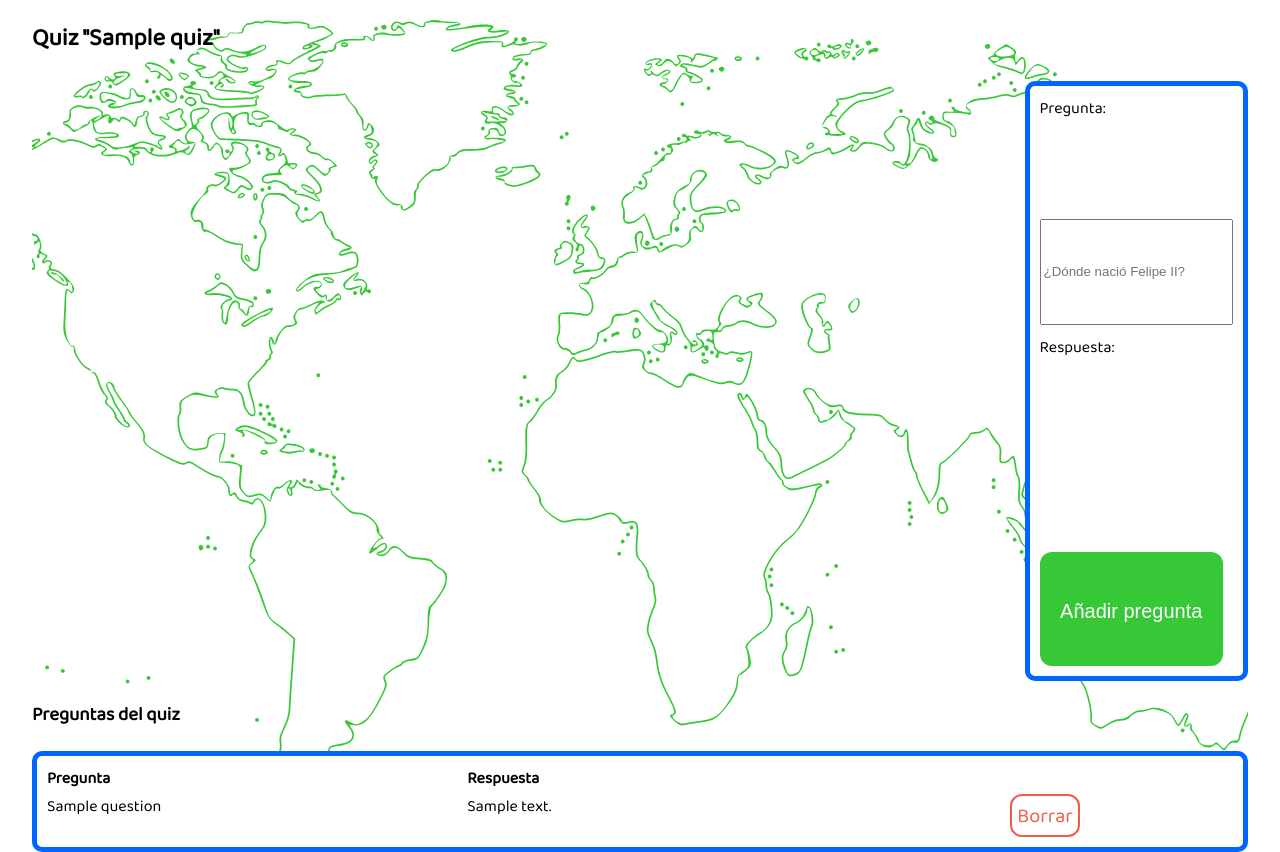
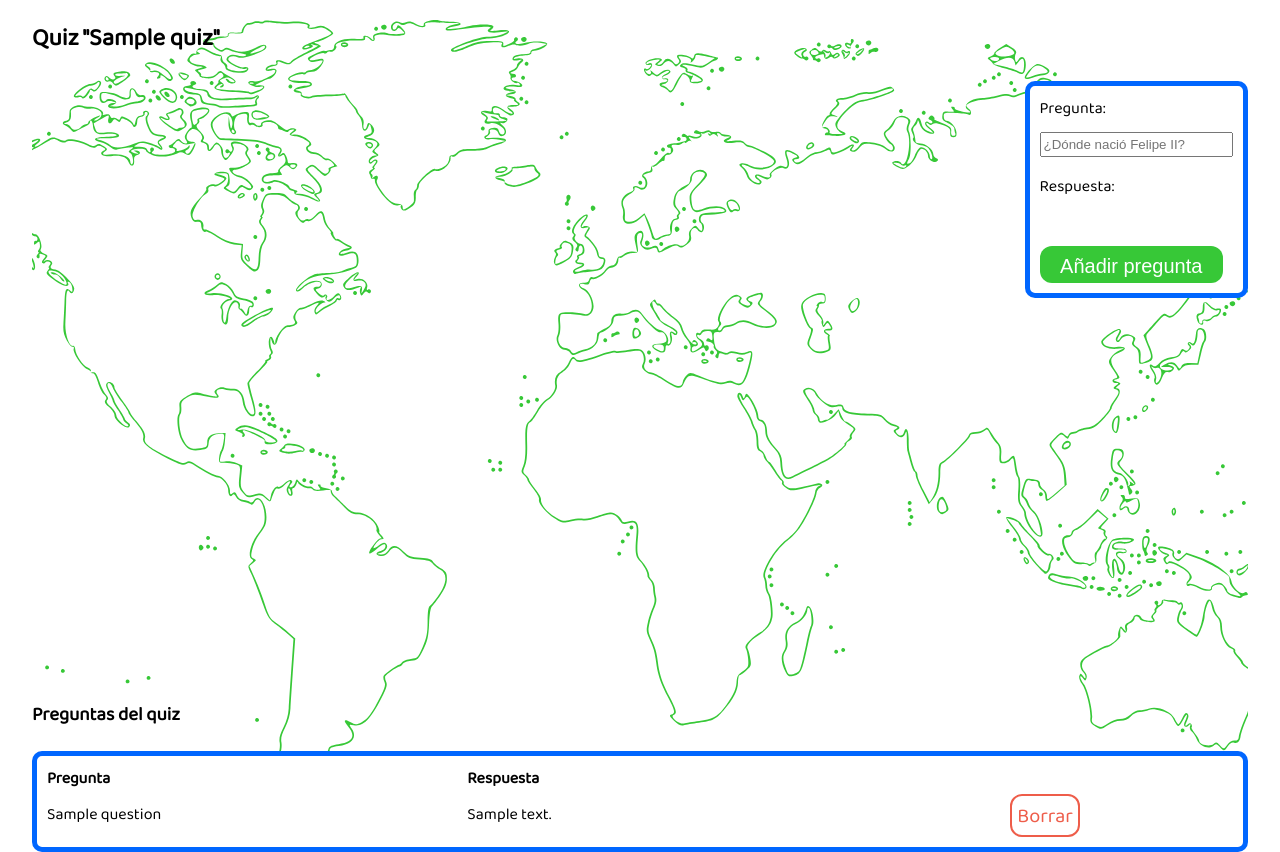
Before and after one commit to aarroyoc/mapaly, a Django app: a page that uses editor/templates/editor/editor.html in a window 1280 px wide. Shown: the part 89-941 px from the top of the page. Run offline with Django 3.2, Linux system fonts and the light colour scheme; a user stored in the database is signed in; tables that the repository leaves empty hold one stand-in row (values such as "Sample post"); some libraries are stand-ins or nearby versions; some web fonts are replaced.

Commit message:
Mapaly - Editor

```diff
--- a/editor/templates/editor/editor.html
+++ b/editor/templates/editor/editor.html
@@ -6,10 +6,10 @@
     <div class="top-editor">
         <div id="editor-map"></div>
         <form method="POST" class="question-adder">
-            <label for="id_question">Pregunta: </label>
-            <input required id="id_question" name="question" type="text" placeholder="¿Dónde nació Felipe II?">
-            <label for="id_answer">Respuesta: </label>
-            <output id="id_answer"></output>
+            <label class="question-item" for="id_question">Pregunta: </label>
+            <input class="question-item" required id="id_question" name="question" type="text" placeholder="¿Dónde nació Felipe II?">
+            <label class="question-item" for="id_answer">Respuesta: </label>
+            <output class="question-item" id="id_answer"></output>
             <input id="answer" type="hidden" name="answer" value="">
             {% csrf_token %}
             <input type="submit" class="primary-action-button" value="Añadir pregunta">
@@ -28,6 +28,14 @@
         </div>
     {% endfor %}
     </div>
+
+    {% if quiz.status == "DF" %}
+    <div class="end-menu">
+            <a class="primary-action-button" href="{% url 'publish' quiz.pk %}">¡Publicar en Mapaly!</a>
+            <p>Una vez publicado, el mapa será público y ya se podrá jugar a él.</p>
+    </div>
+    {% endif %}
+
 </div>
 <script type="module" src="/intermap/bundle.js"></script>
 {% endblock %}
--- a/editor/views.py
+++ b/editor/views.py
@@ -92,3 +92,13 @@ def delete_question(request, pk):
         return HttpResponseRedirect(request.META.get('HTTP_REFERER'))
     else:
         return HttpResponse(status_code=403)
+
+@login_required
+def publish_quiz(request, pk):
+    quiz = Quiz.objects.get(pk=pk)
+    if quiz.author == request.user:
+        quiz.status = Quiz.QuizStatus.PUBLISHED
+        quiz.save()
+        return redirect("quiz", quiz.slug)
+    else:
+        return HttpResponse(status_code=403)
--- a/mapaly/static/main.css
+++ b/mapaly/static/main.css
@@ -221,6 +221,8 @@ main{
     border-style: solid;
     border-radius: 10px;
     padding: 10px;
+    flex: 1;
+    height: 140pt;
 }
 
 .list-questions{
@@ -232,6 +234,11 @@ main{
     border-style: solid;
     border-radius: 10px;
     padding: 10px;
+    align-items: center;
+}
+
+.question-item{
+    height: 14pt;
 }
 
 .top-editor{
@@ -243,6 +250,18 @@ main{
     flex: 5;
     margin-right: 25px;
 }
-.question-adder{
-    flex: 1;
+@media(max-width: 600px){
+    .top-editor{
+        flex-direction: column;
+    }
 }
+.end-menu{
+    background-color: white;
+    border-color: #0066ff;
+    border-width: 5px;
+    border-style: solid;
+    border-radius: 10px;
+    padding-top: 10px;
+    text-align: center;
+    margin-top: 10px;
+}
--- a/mapaly/urls.py
+++ b/mapaly/urls.py
@@ -19,7 +19,7 @@ from django.urls import path
 from quiz.views import QuizView, HomeView
 from quiz.api import QuizDetailAPI
 from users.views import LoginView, LogoutView, RegisterView
-from editor.views import DashboardView, DeleteMapView, EditorView, NewView, delete_question
+from editor.views import DashboardView, DeleteMapView, EditorView, NewView, delete_question, publish_quiz
 
 urlpatterns = [
     path('admin/', admin.site.urls),
@@ -32,6 +32,7 @@ urlpatterns = [
     path('dashboard/create/', NewView.as_view(), name="create-quiz"),
     path('editor/<str:slug>/', EditorView.as_view(), name="editor"),
     path('editor/question/<int:pk>', delete_question, name="delete-question"),
+    path('editor/publish/<int:pk>', publish_quiz, name="publish"),
     path('api/quiz/<str:slug>/', QuizDetailAPI.as_view(), name="quiz_detail_api"),
     path('', HomeView.as_view(), name="home"),
 ]
--- a/quiz/models.py
+++ b/quiz/models.py
@@ -14,13 +14,18 @@ class Map(models.Model):
 
 
 class Quiz(models.Model):
-    slug = models.CharField(max_length=150, unique=True)
+    class QuizStatus(models.TextChoices):
+        DRAFT = "DF", "Draft"
+        PUBLISHED = "PB", "Published"
+
+    slug = models.SlugField(max_length=150, unique=True)
     name = models.CharField(max_length=150)
     author = models.ForeignKey(User, on_delete=models.CASCADE)
     description = models.TextField()
     map = models.ForeignKey(Map, on_delete=models.CASCADE)
     created_at = models.DateTimeField(auto_now_add=True)
     modified_at = models.DateTimeField(auto_now=True)
+    status = models.CharField(max_length=2, choices=QuizStatus.choices, default=QuizStatus.DRAFT)
 
 
 class QuizComment(models.Model):
--- a/quiz/views.py
+++ b/quiz/views.py
@@ -21,4 +21,4 @@ class HomeView(ListView):
     template_name = "quiz/home.html"
 
     def get_queryset(self):
-        return Quiz.objects.all().order_by("-created_at")
+        return Quiz.objects.filter(status=Quiz.QuizStatus.PUBLISHED).order_by("-created_at")
```
Also changed, not shown: editor/forms.py (+6 -1 lines), quiz/migrations/0005_auto_20200829_1515.py (added), 1 other file.
